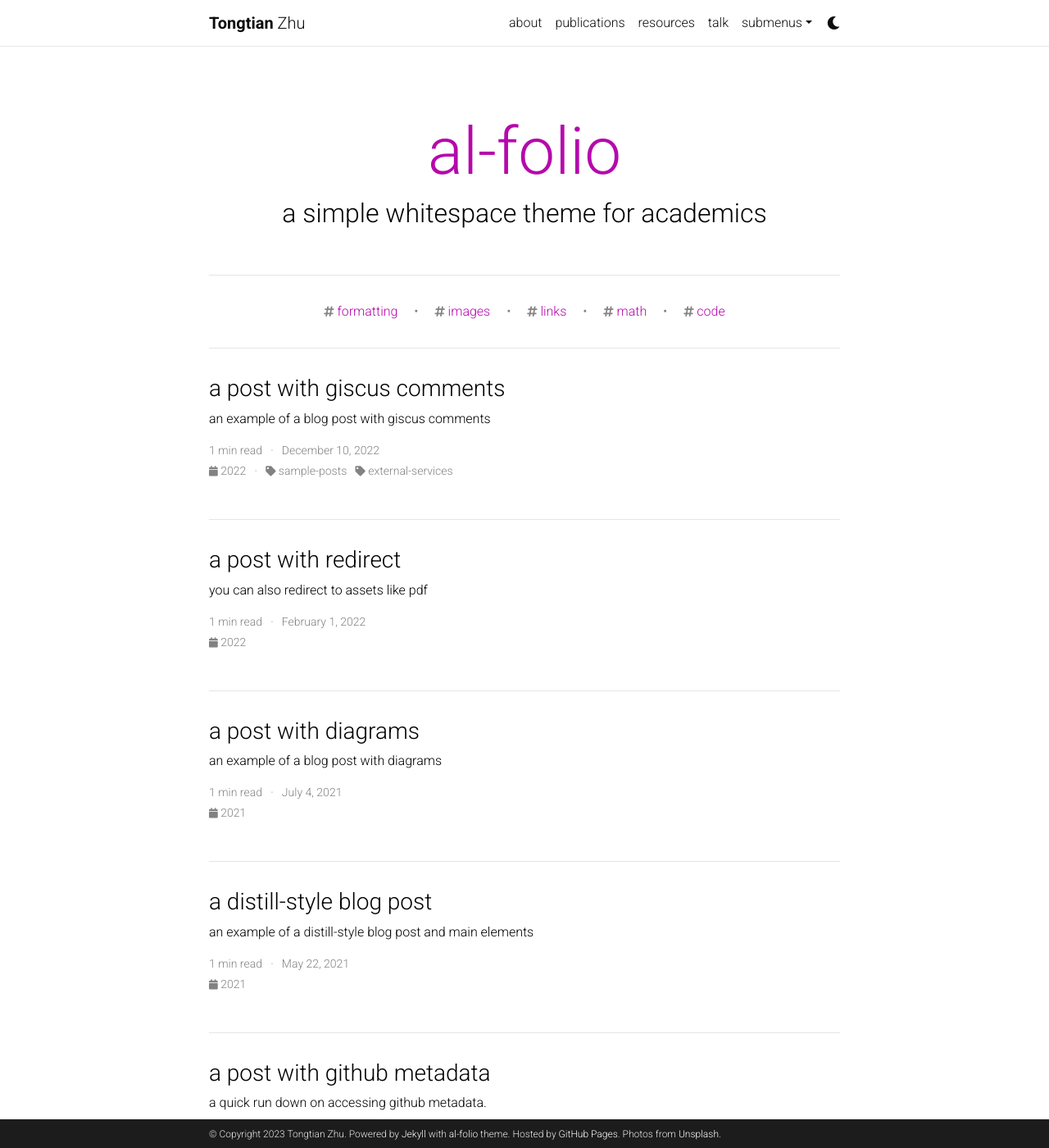
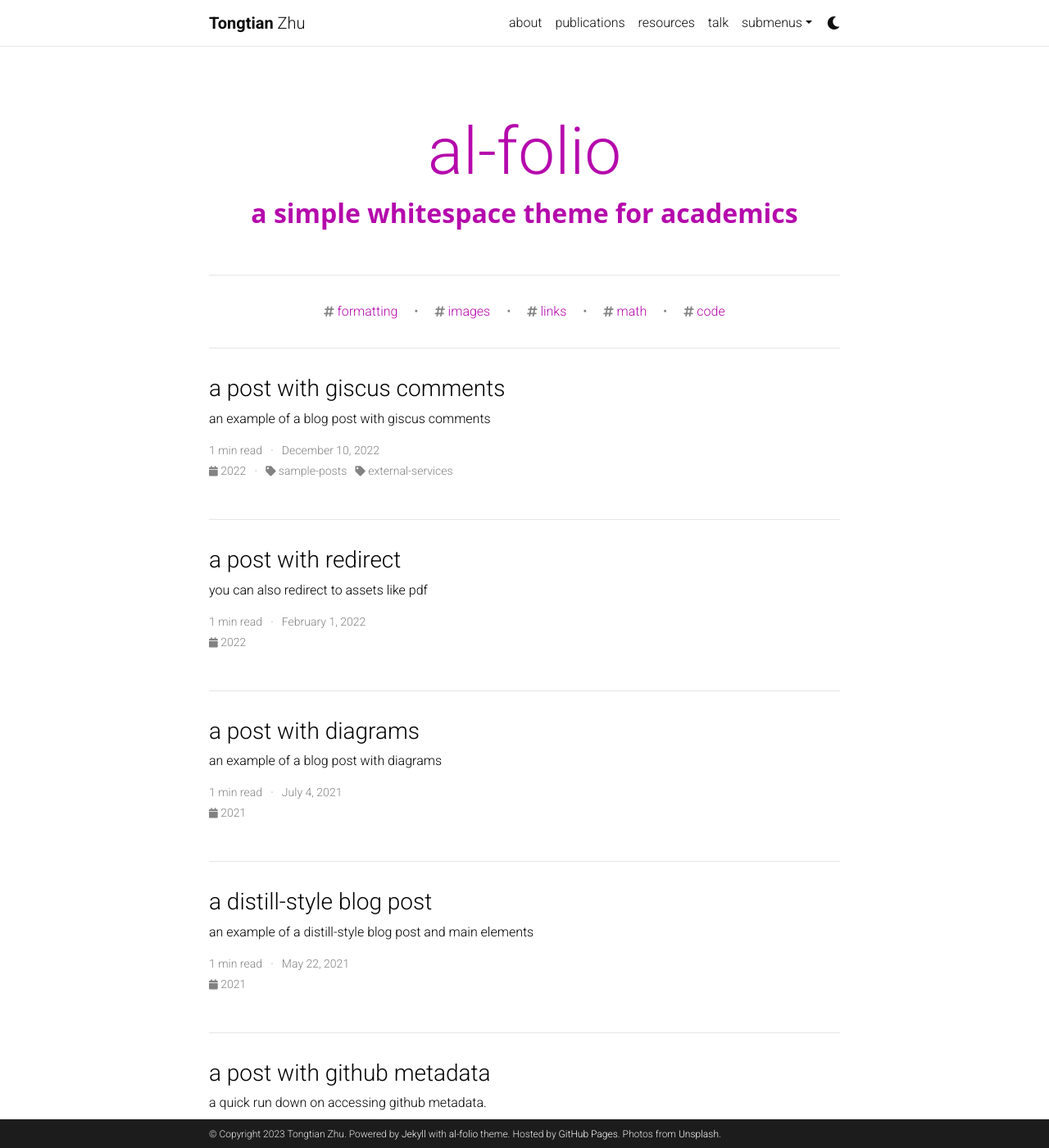
Before and after one commit to Raiden-Zhu/Raiden-Zhu.github.io, a Jekyll site: the page built from blog/index.html, in a window 1280 px wide and 1400 px high. Shown: the whole window at 82% size. Built offline with Jekyll 4.4.1, drawn with Linux system fonts in a browser that asks for light colours; full-size pictures stand in for the smaller copies a plugin makes; the list of posts is cut into pages by our own code; comment, search, counter and statistics services are not loaded; a style sheet for code colours, icons or effects is not loaded.

Commit message:
Update _base.scss

```diff
--- a/_sass/_base.scss
+++ b/_sass/_base.scss
@@ -18,6 +18,12 @@ span,
 strong {
   color: var(--global-text-color);
 }
+
+h2 {
+    color: var(--global-theme-color);
+    font-family: 'Open Sans';
+    font-weight: bold;
+  }
 
 hr {
   border-top: 1px solid var(--global-divider-color);
```
